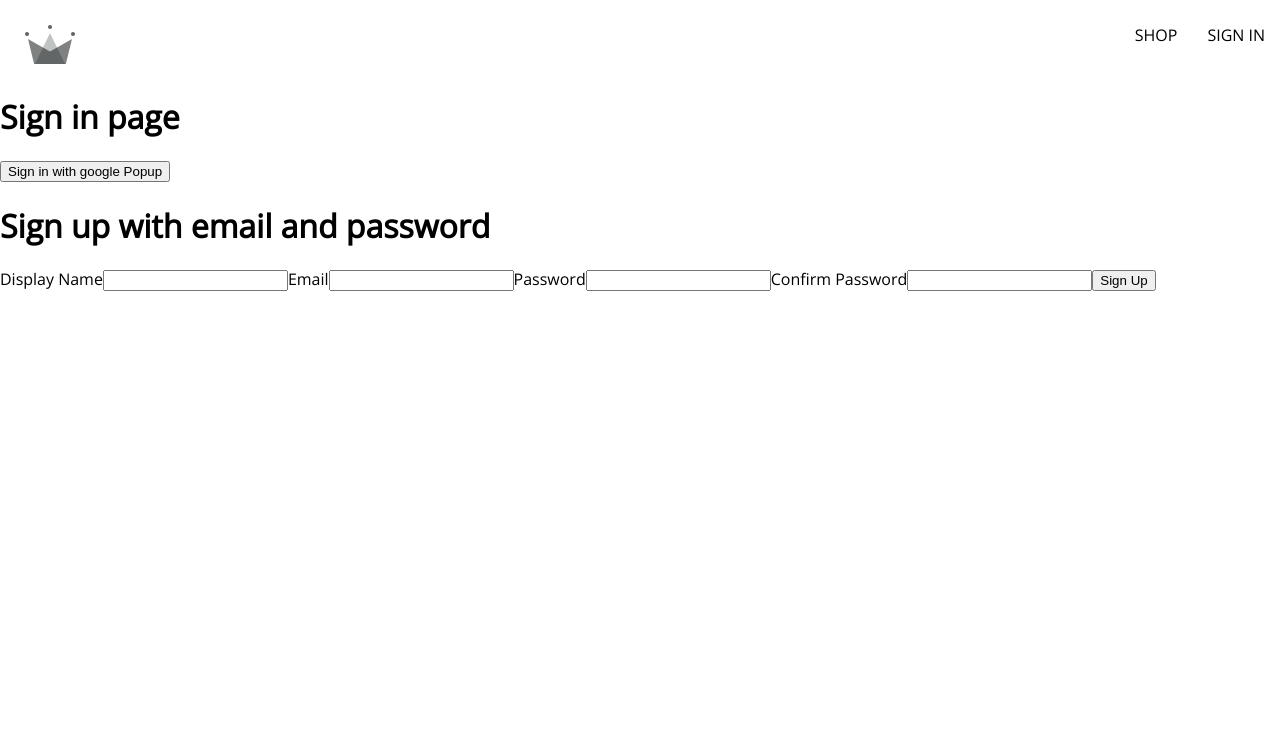
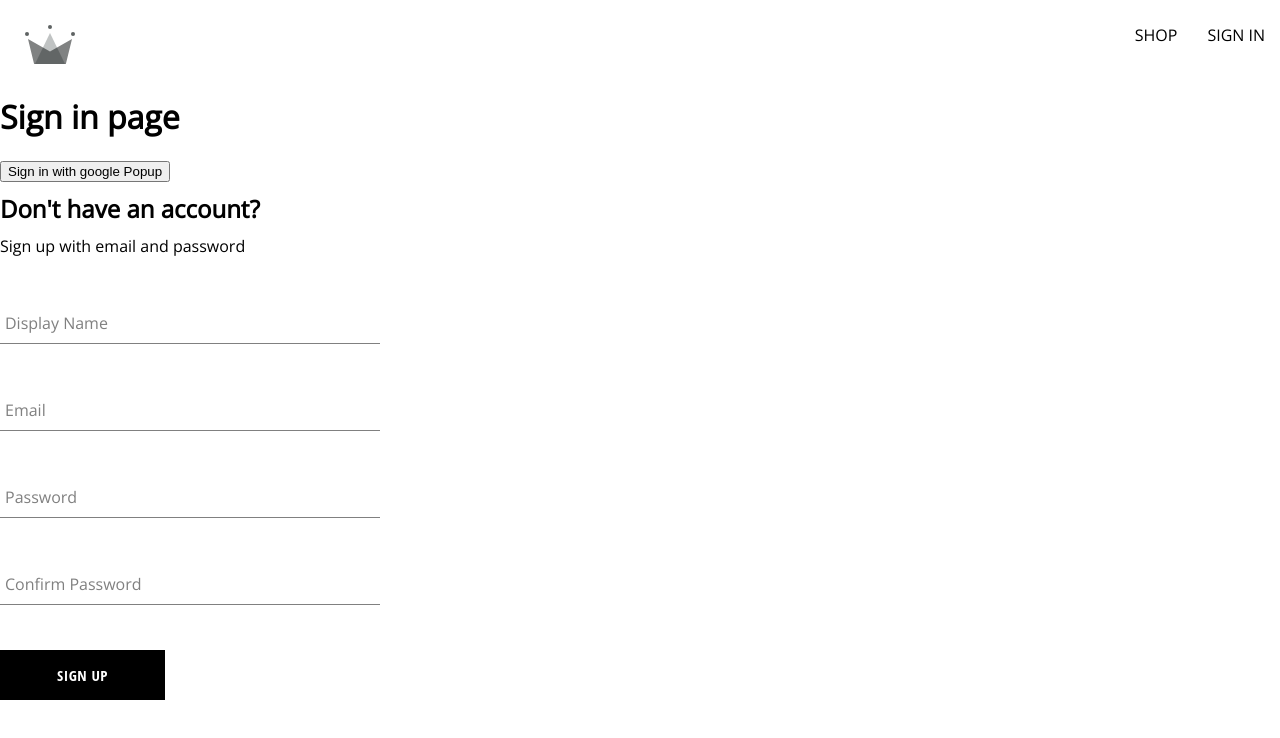
Before and after one commit to Madhur6869/E-Commerce, a React (Create React App) app: page /sign-in in a window 1280 px wide. Shown: the top 738 px of the page. Built offline with nearby package versions, Linux system fonts and the light colour scheme.

Commit message:
Added signup, forminput, button components

```diff
--- /dev/null
+++ b/src/components/button/button.component.jsx
@@ -0,0 +1,17 @@
+import './button.styles.scss'
+
+const BUTTON_TYPE_CLASSES={
+    google:'google-sign-in',
+    inverted:'inverted'
+}
+
+
+const Button=({children,buttonType,...otherProps})=>{
+    return(
+        <button className={`button-container ${BUTTON_TYPE_CLASSES[buttonType]}`} {...otherProps}>
+            {children}
+        </button>
+    )
+}
+
+export default Button
--- /dev/null
+++ b/src/components/button/button.styles.scss
@@ -0,0 +1,46 @@
+.button-container {
+  min-width: 165px;
+  width: auto;
+  height: 50px;
+  letter-spacing: 0.5px;
+  line-height: 50px;
+  padding: 0 35px 0 35px;
+  font-size: 15px;
+  background-color: black;
+  color: white;
+  text-transform: uppercase;
+  font-family: 'Open Sans Condensed';
+  font-weight: bolder;
+  border: none;
+  cursor: pointer;
+  display: flex;
+  justify-content: center;
+
+  &:hover {
+    background-color: white;
+    color: black;
+    border: 1px solid black;
+  }
+
+  &.google-sign-in {
+    background-color: #4285f4;
+    color: white;
+
+    &:hover {
+      background-color: #357ae8;
+      border: none;
+    }
+  }
+
+  &.inverted {
+    background-color: white;
+    color: black;
+    border: 1px solid black;
+
+    &:hover {
+      background-color: black;
+      color: white;
+      border: none;
+    }
+  }
+}
--- /dev/null
+++ b/src/components/form-input/form-input.component.jsx
@@ -0,0 +1,13 @@
+import './form-input.styles.scss'
+
+const FormInput = ({label,...otherProps}) =>{
+return(
+    <div className="group">
+        <input className="form-input" {...otherProps}/>
+       {label? <label className={`${otherProps.value.length ?'shrink':''} form-input-label`}>{label}</label>:null}
+    </div>
+
+)
+}
+
+export default FormInput
--- /dev/null
+++ b/src/components/form-input/form-input.styles.scss
@@ -0,0 +1,54 @@
+$sub-color: grey;
+$main-color: black;
+
+@mixin shrinkLabel {
+  top: -14px;
+  font-size: 12px;
+  color: $main-color;
+}
+
+.group {
+  position: relative;
+  margin: 45px 0;
+
+  .form-input {
+    background: none;
+    background-color: white;
+    color: $sub-color;
+    font-size: 18px;
+    padding: 10px 10px 10px 5px;
+    display: block;
+    width: 100%;
+    border: none;
+    border-radius: 0;
+    border-bottom: 1px solid $sub-color;
+    margin: 25px 0;
+
+    &:focus {
+      outline: none;
+    }
+
+    &:focus ~ .form-input-label {
+      @include shrinkLabel();
+    }
+  }
+
+  input[type='password'] {
+    letter-spacing: 0.3em;
+  }
+
+  .form-input-label {
+    color: $sub-color;
+    font-size: 16px;
+    font-weight: normal;
+    position: absolute;
+    pointer-events: none;
+    left: 5px;
+    top: 10px;
+    transition: 300ms ease all;
+
+    &.shrink {
+      @include shrinkLabel();
+    }
+  }
+}
--- a/src/components/sign-up-form/sign-up-form.component.jsx
+++ b/src/components/sign-up-form/sign-up-form.component.jsx
@@ -1,7 +1,11 @@
-import { prodErrorMap } from 'firebase/auth'
 import {useState} from 'react'
 
+import FormInput from '../form-input/form-input.component'
+import Button from '../button/button.component'
+
 import { createAuthUserWithEmailAndPassword, createUserDocumentFromAuth } from '../../utils/firebase/firebase.utils'
+
+import './sign-up-form.styles.scss'
 
 const defaultFormFields ={
     displayName:'',
@@ -47,21 +51,18 @@
     }
 
     return(
-        <div>
-            <h1>Sign up with email and password</h1>
+        <div className='sign-up-container'>
+            <h2>Don't have an account?</h2>
+            <span>Sign up with email and password</span>
             <form onSubmit={handleSubmit}>
-                <label>Display Name</label>
-                <input type="text" required onChange={handleChange} name="displayName" value={displayName}/>
+                <FormInput label="Display Name" type="text" required onChange={handleChange} name="displayName" value={displayName}/>
 
-                <label>Email</label>
-                <input type="email" required onChange={handleChange} name="email" value={email}/>
+                <FormInput label="Email" type="email" required onChange={handleChange} name="email" value={email}/>
 
-                <label>Password</label>
-                <input type="password" required onChange={handleChange} name="password" value={password}/>
+                <FormInput label="Password" type="password" required onChange={handleChange} name="password" value={password}/>
 
-                <label>Confirm Password</label>
-                <input type="password" required onChange={handleChange} name="confirmPassword" value={confirmPassword}/>
-                <button type="submit">Sign Up</button>
+                <FormInput label="Confirm Password" type="password" required onChange={handleChange} name="confirmPassword" value={confirmPassword}/>
+                <Button type="submit">Sign Up</Button>
             </form>
 
         </div>
--- /dev/null
+++ b/src/components/sign-up-form/sign-up-form.styles.scss
@@ -0,0 +1,9 @@
+.sign-up-container{
+    display: flex;
+    flex-direction: column;
+    width: 380px;
+
+    h2{
+        margin: 10px 0;
+    }
+}
```
